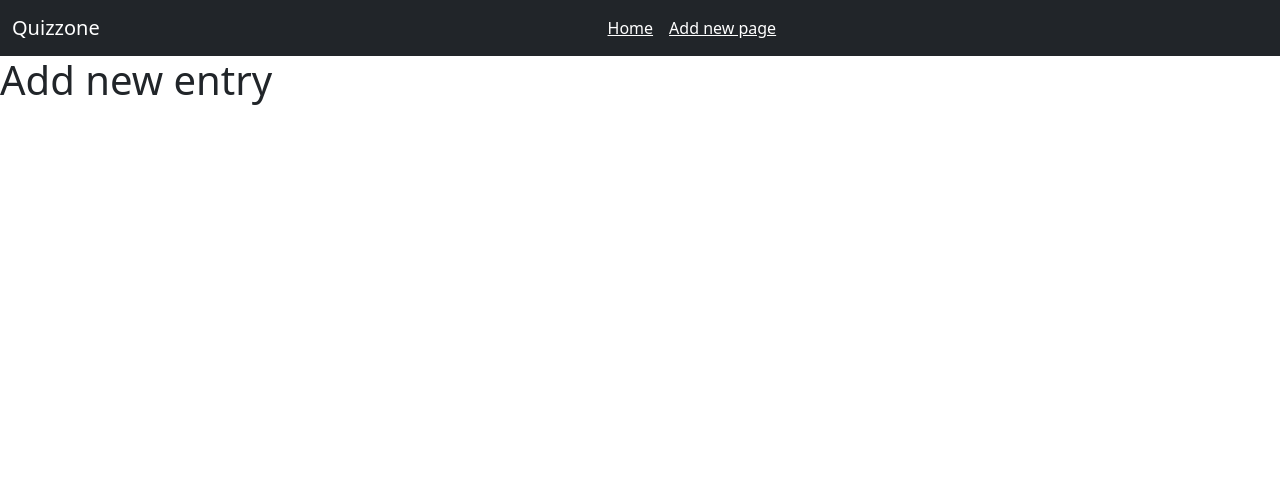
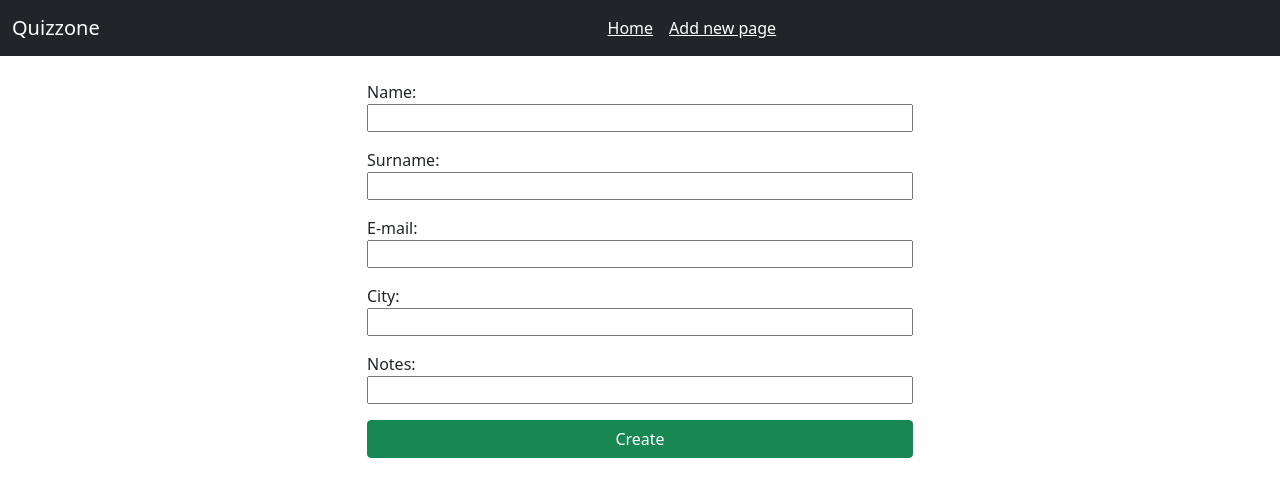
Before and after one commit to eduardomecchia/quizzone, a Vue app: page /new in a window 1280 px wide. Shown: the top 496 px of the page. Built offline with nearby package versions, Linux system fonts and the light colour scheme.

Commit message:
Add labels to form fields

```diff
--- a/src/views/Edit.vue
+++ b/src/views/Edit.vue
@@ -4,22 +4,22 @@
             <div class="row justify-content-center mt-4">
                 <div class="col-md-6">
                     <form action="POST" class="d-flex justify-content-center flex-column">
-                        <label for="name"></label>
+                        <label for="name">Name:</label>
                         <input type="text" ref="name" id="name" name="name" :value="getUser != undefined ? getUser.name : user.name">
 
-                        <label for="surname"></label>
+                        <label class="mt-3" for="surname">Surname:</label>
                         <input type="text" ref="surname" id="surname" name="surname" :value="getUser != undefined ? getUser.surname : user.surname">
 
-                        <label for="email"></label>
+                        <label class="mt-3" for="email">E-mail:</label>
                         <input type="text" ref="email" id="email" name="email" :value="getUser != undefined ? getUser.email : user.email">
 
-                        <label for="city"></label>
+                        <label class="mt-3" for="city">City:</label>
                         <input type="text" ref="city" id="city" name="city" :value="getUser != undefined ? getUser.city : user.city">
 
-                        <label for="notes"></label>
+                        <label class="mt-3" for="notes">Notes:</label>
                         <input type="text" ref="notes" id="notes" name="notes" :value="getUser != undefined ? getUser.notes : user.notes">
 
-                        <button class="btn btn-primary" type="submit" @click.prevent="editUser()">Submit</button>
+                        <button class="mt-3 btn btn-primary" type="submit" @click.prevent="editUser()">Submit</button>
                     </form>
                 </div>
             </div>
--- a/src/views/New.vue
+++ b/src/views/New.vue
@@ -1,5 +1,55 @@
 <template>
-  <main class="new">
-    <h1>Add new entry</h1>
-  </main>
+    <main class="user">
+        <div class="container">
+            <div class="row justify-content-center mt-4">
+                <div class="col-md-6">
+                    <form action="POST" class="d-flex justify-content-center flex-column">
+                        <label for="name">Name:</label>
+                        <input type="text" id="name" name="name">
+
+                        <label class="mt-3" for="surname">Surname:</label>
+                        <input type="text" id="surname" name="surname">
+
+                        <label class="mt-3" for="email">E-mail:</label>
+                        <input type="text"  id="email" name="email">
+
+                        <label class="mt-3" for="city">City:</label>
+                        <input type="text" id="city" name="city">
+
+                        <label class="mt-3" for="notes">Notes:</label>
+                        <input type="text" id="notes" name="notes">
+
+                        <button class="mt-3 btn btn-success" @click="createUser()">Create</button>
+                    </form>
+                </div>
+            </div>
+        </div>
+    </main>
 </template>
+
+<script>
+import axios from 'axios'
+
+export default {
+    name: 'New',
+
+    data() {
+        return {
+            user: {
+                id: 0,
+                name: '',
+                surname: '',
+                email: '',
+                city: '',
+                notes: ''
+            }
+        }
+    },
+
+    methods: {
+        createUser() {
+          axios
+        }
+    }
+}
+</script>
--- a/src/views/User.vue
+++ b/src/views/User.vue
@@ -4,26 +4,26 @@
             <div class="row justify-content-center mt-4">
                 <div class="col-md-6">
                     <form action="" class="d-flex justify-content-center flex-column">
-                        <label for="name"></label>
+                        <label for="name">Name:</label>
                         <input readonly type="text" id="name" name="name" :value="getUser != undefined ? getUser.name : user.name">
 
-                        <label for="surname"></label>
+                        <label class="mt-3" for="surname">Surname:</label>
                         <input readonly type="text" id="surname" name="surname" :value="getUser != undefined ? getUser.surname : user.surname">
 
-                        <label for="email"></label>
+                        <label class="mt-3" for="email">E-mail:</label>
                         <input readonly type="text"  id="email" name="email" :value="getUser != undefined ? getUser.email : user.email">
 
-                        <label for="city"></label>
+                        <label class="mt-3" for="city">City:</label>
                         <input readonly type="text" id="city" name="city" :value="getUser != undefined ? getUser.city : user.city">
 
-                        <label for="notes"></label>
+                        <label class="mt-3" for="notes">Notes:</label>
                         <input readonly type="text" id="notes" name="notes" :value="getUser != undefined ? getUser.notes : user.notes">
 
-                        <router-link :to="{ name: 'Edit', params: { id: $route.params.id } }" class="btn btn-info">
+                        <router-link :to="{ name: 'Edit', params: { id: $route.params.id } }" class="mt-3 btn btn-info">
                             <div>Edit</div>
                         </router-link>
 
-                        <button class="btn btn-danger" @click="deleteUser()">Delete</button>
+                        <button class="mt-3 btn btn-danger" @click="deleteUser()">Delete</button>
                     </form>
                 </div>
             </div>
```
